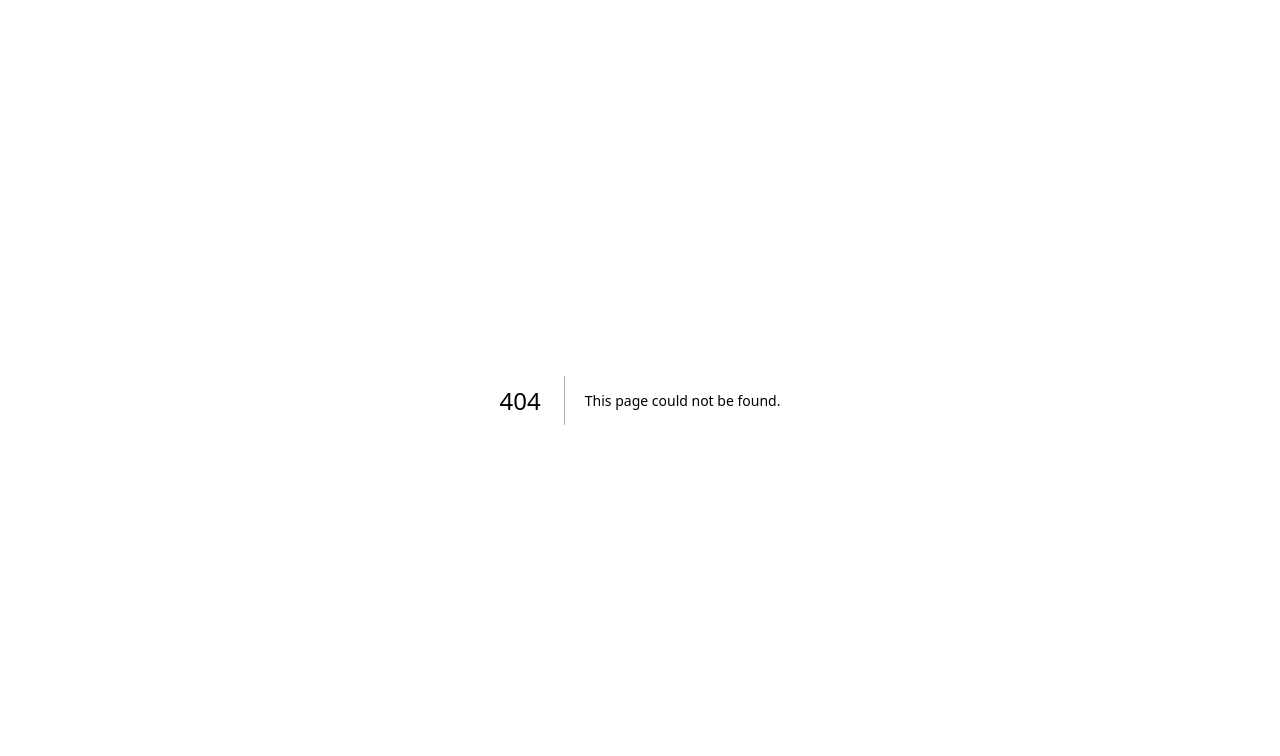
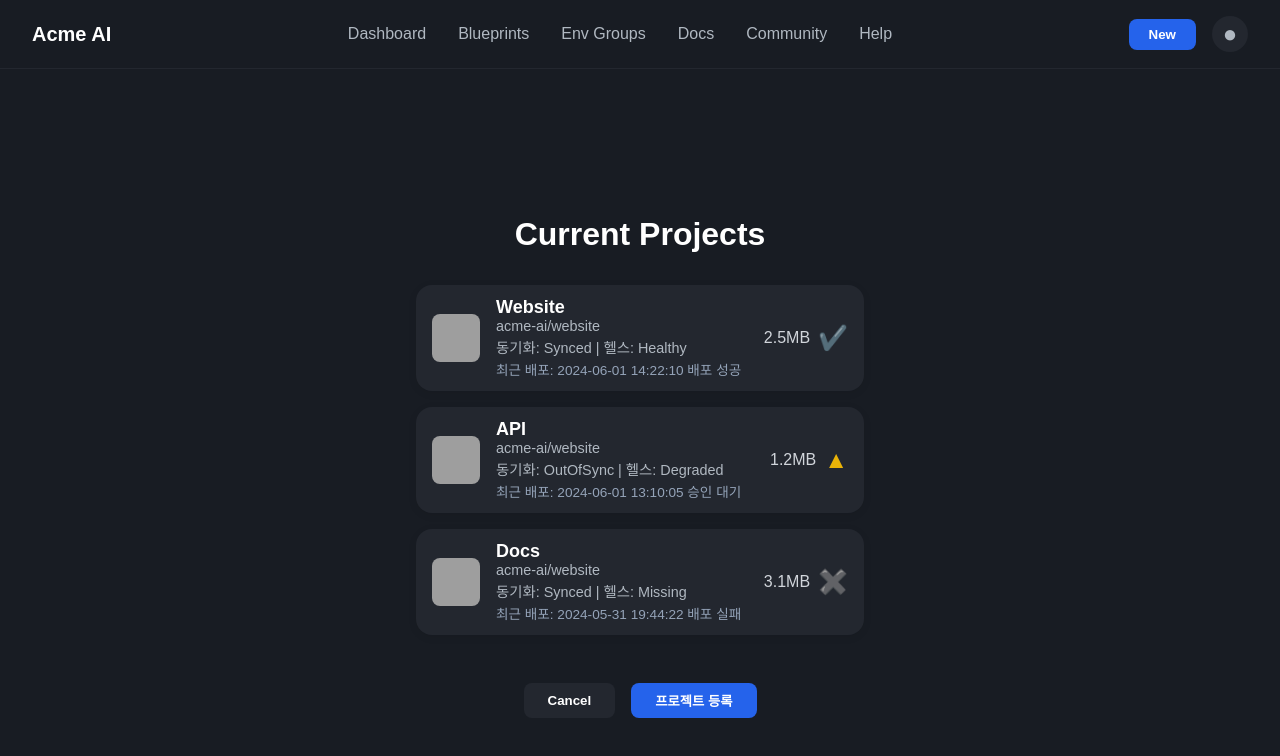
Before and after one commit to GRPC-OK/Intellisia, a Next.js app: page /dashboard in a window 1280 px wide. Before the commit this address had no page. Shown: the top 756 px of the page. Built offline with nearby package versions, Linux system fonts and the light colour scheme; grey boxes are pictures that could not be loaded.

Commit message:
대시보드 UI 및 페이지 이동 기능 구현

```diff
--- /dev/null
+++ b/src/pages/dashboard.tsx
@@ -0,0 +1,128 @@
+import React from "react";
+import { useRouter } from "next/router";
+import styles from "../styles/Dashboard.module.css";
+
+// 프로젝트 상태별 아이콘 컴포넌트
+const StatusIcon = ({ status }: { status: string }) => {
+  if (status === "approved") {
+    return <span title="승인" style={{ color: '#22c55e', fontSize: '1.5rem' }}>✔️</span>;
+  } else if (status === "pending") {
+    return <span title="보류" style={{ color: '#eab308', fontSize: '1.5rem' }}>▲</span>;
+  } else {
+    return <span title="실패" style={{ color: '#ef4444', fontSize: '1.5rem' }}>✖️</span>;
+  }
+};
+
+// 예시 프로젝트 데이터 (상태, 동기화, 헬스, 최근 배포 로그 등 포함)
+const projects = [
+  {
+    name: "Website",
+    path: "acme-ai/website",
+    size: "2.5MB",
+    icon: "https://cdn-icons-png.flaticon.com/512/1055/1055687.png",
+    status: "approved",
+    sync: "Synced",
+    health: "Healthy",
+    lastLog: "2024-06-01 14:22:10 배포 성공"
+  },
+  {
+    name: "API",
+    path: "acme-ai/website",
+    size: "1.2MB",
+    icon: "https://cdn-icons-png.flaticon.com/512/1055/1055672.png",
+    status: "pending",
+    sync: "OutOfSync",
+    health: "Degraded",
+    lastLog: "2024-06-01 13:10:05 승인 대기"
+  },
+  {
+    name: "Docs",
+    path: "acme-ai/website",
+    size: "3.1MB",
+    icon: "https://cdn-icons-png.flaticon.com/512/1055/1055676.png",
+    status: "failed",
+    sync: "Synced",
+    health: "Missing",
+    lastLog: "2024-05-31 19:44:22 배포 실패"
+  },
+];
+
+export default function Dashboard() {
+  const router = useRouter();
+
+  // 프로젝트 등록(생성) 버튼 클릭 시 템플릿 페이지로 이동
+  const handleNewProject = () => {
+    router.push("/new-project"); // '/new-project' 페이지로 이동
+  };
+
+  // 프로젝트 카드 클릭 시 상세 페이지로 이동 (파라미터 전달)
+  const handleProjectDetail = (name: string) => {
+    router.push(`/project/${name}`); // '/project/[name]' 페이지로 이동
+  };
+
+  return (
+    <div className={styles.container}>
+      {/* 상단 네비게이션 */}
+      <nav className={styles.nav}>
+        <div className={styles.logo}>Acme AI</div>
+        <div className={styles.menu}>
+          <a href="#">Dashboard</a>
+          <a href="#">Blueprints</a>
+          <a href="#">Env Groups</a>
+          <a href="#">Docs</a>
+          <a href="#">Community</a>
+          <a href="#">Help</a>
+        </div>
+        <div className={styles.navRight}>
+          {/* 프로젝트 등록(생성) 버튼 */}
+          <button className={styles.newBtn} onClick={handleNewProject}>New</button>
+          <div className={styles.profile}>
+            <span>●</span>
+          </div>
+        </div>
+      </nav>
+
+      {/* 전체 프로젝트 목록 조회 UI */}
+      <main className={styles.main}>
+        <h1 className={styles.title}>Current Projects</h1>
+        <div className={styles.projectList}>
+          {/* 프로젝트 간략 정보 UI 및 상세 페이지로 이동 */}
+          {projects.map((project) => (
+            <div
+              key={project.name}
+              className={styles.projectCard}
+              style={{ cursor: 'pointer' }}
+              onClick={() => handleProjectDetail(project.name)}
+              title="상세 페이지로 이동"
+            >
+              <img src={project.icon} alt={project.name} className={styles.projectIcon} />
+              <div className={styles.projectInfo}>
+                <div className={styles.projectName}>{project.name}</div>
+                <div className={styles.projectPath}>{project.path}</div>
+                {/* 동기화 상태, 헬스체크 정보 UI */}
+                <div style={{ fontSize: '0.9rem', color: '#b0b8c1', marginTop: 2 }}>
+                  동기화: {project.sync} | 헬스: {project.health}
+                </div>
+                {/* 최근 배포 로그 */}
+                <div style={{ fontSize: '0.85rem', color: '#94a3b8', marginTop: 2 }}>
+                  최근 배포: {project.lastLog}
+                </div>
+              </div>
+              {/* 배포 상태별 아이콘 (승인/보류/실패) */}
+              <div className={styles.projectSize} style={{ display: 'flex', alignItems: 'center', gap: 8 }}>
+                {project.size}
+                <StatusIcon status={project.status} />
+              </div>
+            </div>
+          ))}
+        </div>
+        {/* 필터링, 로그 등 추가 UI는 추후 구현 가능 */}
+        <div className={styles.btnGroup}>
+          <button className={styles.cancelBtn}>Cancel</button>
+          {/* 프로젝트 등록(생성) 버튼 */}
+          <button className={styles.createBtn} onClick={handleNewProject}>프로젝트 등록</button>
+        </div>
+      </main>
+    </div>
+  );
+}
--- a/src/pages/index.tsx
+++ b/src/pages/index.tsx
@@ -2,6 +2,7 @@ import Head from "next/head";
 import Image from "next/image";
 import { Geist, Geist_Mono } from "next/font/google";
 import styles from "@/styles/Home.module.css";
+import Link from "next/link";
 
 const geistSans = Geist({
   variable: "--font-geist-sans",
@@ -39,6 +40,11 @@ export default function Home() {
               지금 계신 곳은 <code>src/pages/index.tsx</code> 입니다.
             </li>
             <li>초기 환경 구축 완료했습니다. 호호호</li>
+            <li>
+              <Link href="/dashboard">
+                <button className={styles.primary}>DASHBOARD</button>
+              </Link>
+            </li>
           </ol>
 
           <div className={styles.ctas}>
--- /dev/null
+++ b/src/styles/Dashboard.module.css
@@ -0,0 +1,148 @@
+.container {
+  min-height: 100vh;
+  background: #181c23;
+  color: #fff;
+  display: flex;
+  flex-direction: column;
+}
+
+.nav {
+  display: flex;
+  align-items: center;
+  justify-content: space-between;
+  padding: 1rem 2rem;
+  border-bottom: 1px solid #23272f;
+}
+
+.logo {
+  font-weight: bold;
+  font-size: 1.25rem;
+}
+
+.menu {
+  display: flex;
+  gap: 2rem;
+  color: #b0b8c1;
+}
+.menu a {
+  text-decoration: none;
+  color: inherit;
+  transition: color 0.2s;
+}
+.menu a:hover {
+  color: #fff;
+}
+
+.navRight {
+  display: flex;
+  align-items: center;
+  gap: 1rem;
+}
+.newBtn {
+  background: #2563eb;
+  color: #fff;
+  padding: 0.5rem 1.25rem;
+  border-radius: 0.5rem;
+  font-weight: 600;
+  border: none;
+  cursor: pointer;
+  transition: background 0.2s;
+}
+.newBtn:hover {
+  background: #1d4ed8;
+}
+.profile {
+  width: 2.25rem;
+  height: 2.25rem;
+  border-radius: 50%;
+  background: #23272f;
+  display: flex;
+  align-items: center;
+  justify-content: center;
+}
+.profile span {
+  color: #b0b8c1;
+  font-size: 1.5rem;
+}
+
+.main {
+  flex: 1;
+  display: flex;
+  flex-direction: column;
+  align-items: center;
+  justify-content: center;
+}
+.title {
+  font-size: 2rem;
+  font-weight: bold;
+  margin-top: 4rem;
+  margin-bottom: 2rem;
+}
+.projectList {
+  width: 100%;
+  max-width: 28rem;
+  display: flex;
+  flex-direction: column;
+  gap: 1rem;
+}
+.projectCard {
+  display: flex;
+  align-items: center;
+  background: #23272f;
+  border-radius: 1rem;
+  padding: 0.75rem 1rem;
+  box-shadow: 0 2px 8px rgba(0,0,0,0.08);
+}
+.projectIcon {
+  width: 3rem;
+  height: 3rem;
+  border-radius: 0.5rem;
+  margin-right: 1rem;
+}
+.projectInfo {
+  flex: 1;
+}
+.projectName {
+  font-weight: 600;
+  font-size: 1.125rem;
+}
+.projectPath {
+  color: #b0b8c1;
+  font-size: 0.9rem;
+}
+.projectSize {
+  color: #d1d5db;
+  font-weight: 500;
+}
+
+.btnGroup {
+  display: flex;
+  gap: 1rem;
+  margin-top: 3rem;
+}
+.cancelBtn {
+  background: #23272f;
+  color: #fff;
+  padding: 0.5rem 1.5rem;
+  border-radius: 0.5rem;
+  font-weight: 600;
+  border: none;
+  cursor: pointer;
+  transition: background 0.2s;
+}
+.cancelBtn:hover {
+  background: #353a45;
+}
+.createBtn {
+  background: #2563eb;
+  color: #fff;
+  padding: 0.5rem 1.5rem;
+  border-radius: 0.5rem;
+  font-weight: 600;
+  border: none;
+  cursor: pointer;
+  transition: background 0.2s;
+}
+.createBtn:hover {
+  background: #1d4ed8;
+}
```
